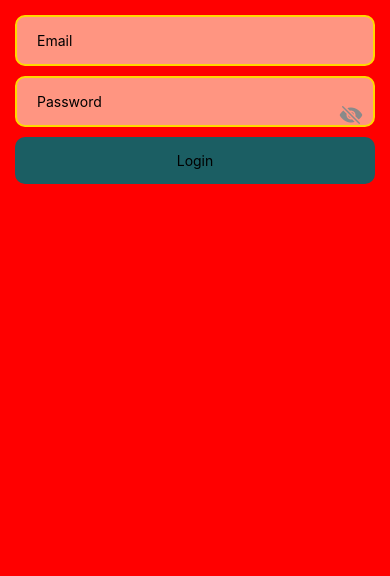
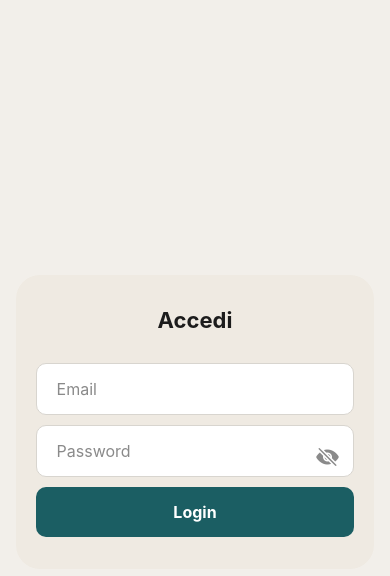
Before and after one commit to gaia-giachero/ItalianMealsApp, a React Native app: screen /Login in a window 390 px wide. Shown: the top 576 px of the page. Built offline with nearby package versions, Linux system fonts and the light colour scheme.

Commit message:
style(LoginScreen): WIP

```diff
--- a/src/screens/auth/LoginScreen.tsx
+++ b/src/screens/auth/LoginScreen.tsx
@@ -13,6 +13,7 @@ import { validateLogin } from "../../services/auth";
 import EyeButton from "../../components/EyeButton";
 
 import { globalStyles } from "../../theme/style";
+import { colors } from "../../theme/colors";
 
 export default function LoginScreen({ navigation }: { navigation: any }) {
   const [email, setEmail] = React.useState("");
@@ -50,26 +51,30 @@ export default function LoginScreen({ navigation }: { navigation: any }) {
   }
 
   return (
-    <View style={globalStyles.container}>
+    <View style={[globalStyles.container, globalStyles.centered]}>
       <KeyboardAvoidingView
         behavior={Platform.OS === "ios" ? "padding" : "height"}
-        style={styles.bkgForm}
+        style={globalStyles.panel}
         keyboardVerticalOffset={50}
       >
+        <Text style={[globalStyles.title, styles.spacing]}>Accedi</Text>
         <TextInput
-          style={styles.row}
+          style={[globalStyles.input, styles.form]}
           value={email}
           onChangeText={setEmail}
           placeholder="Email"
+          placeholderTextColor={colors.gray500}
           keyboardType="email-address"
           autoCapitalize="none"
         />
-        <View style={styles.row}>
+        <View style={[styles.passwordRow, styles.form]}>
           <TextInput
             value={password}
             onChangeText={setPassword}
             secureTextEntry={!isPasswordVisible}
             placeholder="Password"
+            placeholderTextColor={colors.gray500}
+            style={[globalStyles.input, styles.passwordInput]}
           />
           <EyeButton
             state={isPasswordVisible}
@@ -77,16 +82,20 @@ export default function LoginScreen({ navigation }: { navigation: any }) {
             style={styles.eyeButton}
           />
         </View>
-        {error !== "" && <Text style={globalStyles.errorText}>{error}</Text>}
+        {error !== "" && (
+          <Text style={[globalStyles.errorText, styles.form]}>
+            {error}
+          </Text>
+        )}
         <Pressable
-          style={globalStyles.btn}
+          style={[globalStyles.btn, styles.form]}
           onPress={handleLogin}
           disabled={isLoading}
         >
           {isLoading ? (
-            <ActivityIndicator size="small" color="#000" />
+            <ActivityIndicator size="small" color="#fff" />
           ) : (
-            <Text>Login</Text>
+            <Text style={globalStyles.btnText}>Login</Text>
           )}
         </Pressable>
       </KeyboardAvoidingView>
@@ -95,25 +104,23 @@ export default function LoginScreen({ navigation }: { navigation: any }) {
 }
 
 const styles = StyleSheet.create({
-  bkgForm: {
-    flex: 1,
-    backgroundColor: "#ff0000",
-    padding: 15,
+  form: {
+    width: "100%",
   },
-  row: {
-    paddingTop: 15,
-    paddingBottom: 15,
-    paddingRight: 40,
-    paddingLeft: 20,
-    borderWidth: 2,
-    borderRadius: 10,
-    backgroundColor: "#fff9d899",
-    borderColor: "#ffd900",
-    marginBottom: 10,
+  spacing: {
+    marginBottom: 30,
+  },
+  passwordRow: {
+    width: "100%",
+    position: "relative",
+  },
+  passwordInput: {
+    paddingRight: 50, // spazio per l'EyeButton
   },
   eyeButton: {
     position: "absolute",
-    right: 10,
-    top: "50%"
+    right: 15,
+    top: "50%",
+    transform: [{ translateY: -12 }],
   },
 });
```
